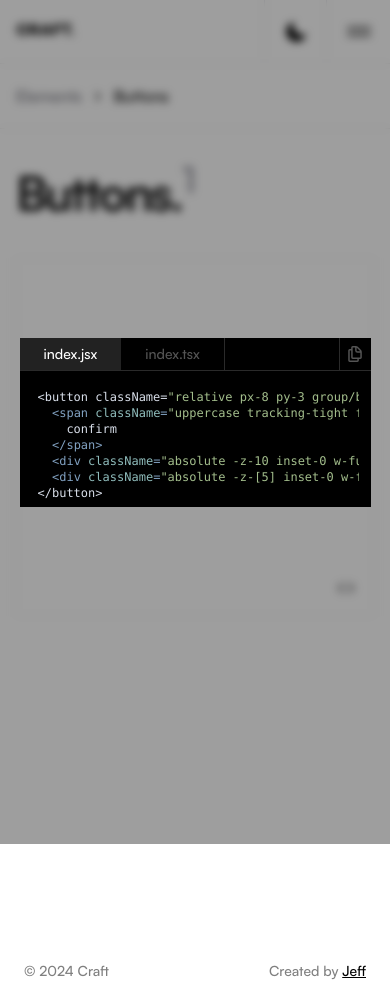
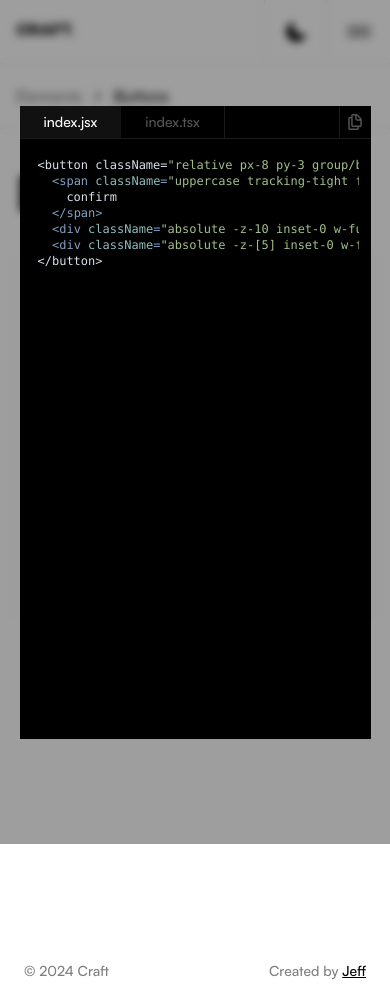
Before and after one commit to Jeff-Maina/craft, a Next.js app: page /elements/buttons in a window 390 px wide. Both pictures are taken after a click on the button 346 px from the left and 588 px from the top of the page. Built offline with nearby package versions, Linux system fonts and the light colour scheme.

Commit message:
Code modal ui polish

```diff
--- a/src/app/(pages)/elements/buttons/(examples)/Button001/Button001.tsx
+++ b/src/app/(pages)/elements/buttons/(examples)/Button001/Button001.tsx
@@ -9,9 +9,8 @@ const Button001 = () => {
       className="border border-t border-zinc-200/60 md:border-r-zinc-200 border-r border-l"
       codeBlock={codeblock}
     >
-
       <button className="relative px-8 py-3 group/button">
-        <span className="uppercase tracking-tight font-satoshi-bold text-white group-hover/button:text-black transition-colors duration-300">
+        <span className="uppercase tracking-tight text-sm md:text-base font-satoshi-bold text-white group-hover/button:text-black transition-colors duration-300">
           confirm
         </span>
         <div className="absolute -z-10 inset-0 w-full h-full bg-[#2a2a2a] opacity-1 group-hover/button:opacity-0 scale-100 group-hover/button:scale-0 transition-all duration-300"></div>
--- a/src/app/(pages)/elements/buttons/ButtonLayout.tsx
+++ b/src/app/(pages)/elements/buttons/ButtonLayout.tsx
@@ -34,10 +34,10 @@ const ButtonCard: FC<ButtonProps> = ({
 
   return (
     <article
-      className={`w-full aspect-square  flex flex-col justify-between pt-4 ${className} font-satoshi-medium group/card relative`}
+      className={`w-full aspect-square  flex flex-col justify-between pt-4 ${className} font-satoshi-medium group/card`}
     >
-      <div className="p-4 h-full w-full flex flex-col items-center justify-center">{children}</div>
-      <div className="flex justify-end w-full items-center h-[15%] absolute bottom-0">
+      <div className="p-4 w-full h-[85%] flex items-center justify-center">{children}</div>
+      <div className="flex justify-end w-full items-center h-[15%]">
         <button
           onClick={toggleModal}
           className="font-satoshi-medium h-full aspect-square grid place-items-center"
--- a/src/components/codeblock/CodeModal.tsx
+++ b/src/components/codeblock/CodeModal.tsx
@@ -23,7 +23,7 @@ const CodeModal: FC<ModalProps> = ({ modalProps }) => {
   const setTs = () => setActiveLanguage("TS");
   const isJavaScript = activeLanguage === "JS";
   const isTypeScript = activeLanguage === "TS";
-  const activeClass = "bg-[#222] hover:!bg-[#222] text-white hover:!text-white";
+  const activeClass = "bg-[#111] hover:!bg-[#111] text-white hover:!text-white";
 
   // copying the text to clipboard;
   const [hasCopied, setHasCopied] = useState(false);
@@ -47,10 +47,10 @@ const CodeModal: FC<ModalProps> = ({ modalProps }) => {
           e.stopPropagation();
           openModal();
         }}
-        className="w-[90%] h-auto transition-all duration-200 max-h-3/4  bg-black max-w-3xl overflow-hidden"
+        className="w-[90%] transition-all duration-200 h-3/4  bg-black max-w-3xl overflow-hidden"
       >
-        <header className="w-full flex items-center  border-b border-[#2a2a2a] font-satoshi-medium text-[#555] justify-between">
-          <div className="flex items-center text-sm lg:text-base h-8 md:h-12 border-r border-[#2a2a2a]">
+        <header className="w-full flex items-center  border-b border-[#1a1a1a] font-satoshi-medium text-[#555] justify-between">
+          <div className="flex items-center text-sm lg:text-base h-8 md:h-12 border-r border-[#1a1a1a]">
             <button
               className={`px-6 h-full hover:bg-[#111] hover:text-[#888] transition-all duration-150 ${
                 isJavaScript && activeClass
@@ -70,7 +70,7 @@ const CodeModal: FC<ModalProps> = ({ modalProps }) => {
           </div>
           <button
             onClick={copySnippet}
-            className="h-8 md:h-12 aspect-square grid place-items-center border-l border-[#2a2a2a] hover:bg-[#222] group/icon"
+            className="h-8 md:h-12 aspect-square grid place-items-center border-l border-[#1a1a1a] hover:bg-[#222] group/icon"
           >
             {buttonSvg}
           </button>
```
